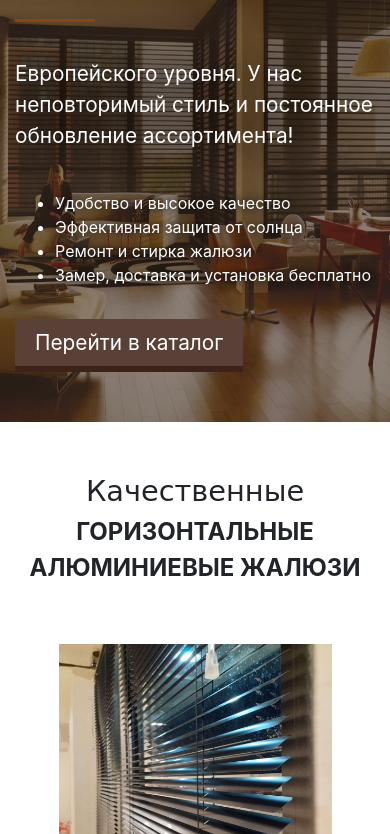
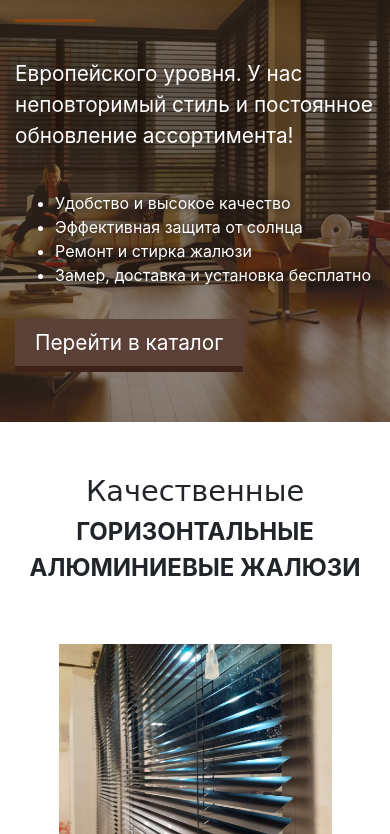
Before and after one commit to Jahongir780110/Jalyuzi-Comfort, a plain HTML site: page index.html in a window 390 px wide. Shown: the part 262-1096 px from the top of the page. Drawn offline with nearby package versions, Linux system fonts and the light colour scheme; some packages are replaced by stand-ins of ours; a script that the page names is missing.

Commit message:
style changed

```diff
--- a/styles/styles.css
+++ b/styles/styles.css
@@ -97,6 +97,9 @@ a {
 	.introduction {
 		background-size: 200% 100%;
 		background-position-x: 20%;
+		background-attachment: unset;
+	-webkit-background-attachment: unset;
+	-moz-background-attachment: unset;
 	}
 }
 .introduction .intro__title_top{
@@ -154,6 +157,8 @@ a {
 @media(max-width: 450px) {
 	.introduction {
 		padding: 50px 30px;
+		background-position-x: 20%;
+		background-size: 240% 100%;
 	}
 	.introduction .intro__title_top {
 		font-size: 1.4rem;
@@ -171,6 +176,7 @@ a {
 @media(max-width: 340px) {
 	.introduction {
 		padding: 30px 20px;
+		background-size: 280% 100%;
 	}
 	.introduction .intro__title_top {
 		font-size: 1.2rem;
```
